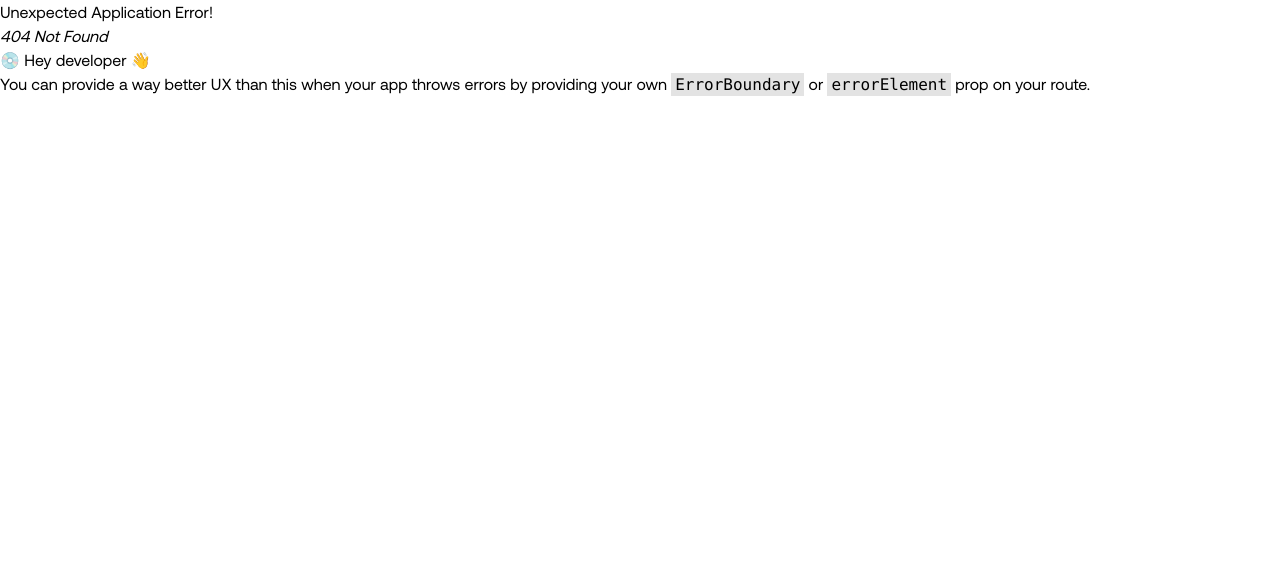
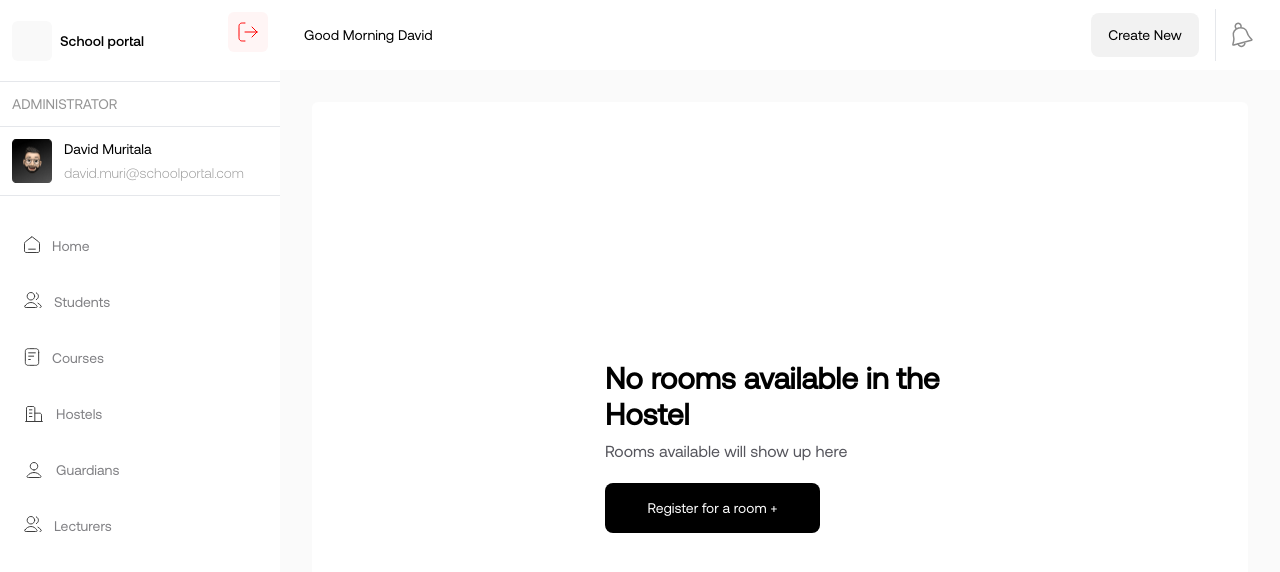
Before and after one commit to peaceabiodun/davids-project, a React (Create React App) app: page /dashboard/hostels in a window 1280 px wide. Before the commit this address had no page. Shown: the top 572 px of the page. Built offline with nearby package versions, Linux system fonts and the light colour scheme.

Commit message:
empty states

```diff
--- a/src/App.tsx
+++ b/src/App.tsx
@@ -12,6 +12,9 @@ import Home from './pages/home';
 import Students from './pages/students';
 import Courses from './pages/courses';
 import StudentDetails from './pages/students/student-details';
+import Hostels from './pages/hostels';
+import Guardians from './pages/guardians';
+import Lecturers from './pages/lecturers';
 
 const router = createBrowserRouter(
   createRoutesFromElements(
@@ -23,6 +26,9 @@ const router = createBrowserRouter(
         <Route path='students' element={<StudentDetails />} />
         {/* <Route path='students' element={<Students />} /> */}
         <Route path='courses' element={<Courses />} />
+        <Route path='hostels' element={<Hostels />} />
+        <Route path='guardians' element={<Guardians />} />
+        <Route path='lecturers' element={<Lecturers />} />
       </Route>
     </Route>
   )
--- /dev/null
+++ b/src/components/empty-state/index.tsx
@@ -0,0 +1,23 @@
+type EmptyStateProps = {
+  title: string;
+  subtext: string;
+  buttonText: string;
+};
+
+const EmptyState = ({ title, subtext, buttonText }: EmptyStateProps) => {
+  return (
+    <div className='bg-[#FAFAFA] p-4 w-full h-[90vh]'>
+      <div className='m-4 bg-white rounded-md h-full flex flex-col justify-center items-center'>
+        <div className='max-w-[350px]'>
+          <h2 className='text-3xl font-semibold'>{title}</h2>
+          <p className='text-[#55555C] mt-2'>{subtext}</p>
+          <button className='mt-5 bg-black text-white text-sm rounded-lg p-2 w-[215px] h-[50px] '>
+            {buttonText}
+          </button>
+        </div>
+      </div>
+    </div>
+  );
+};
+
+export default EmptyState;
--- a/src/components/sidebar/index.tsx
+++ b/src/components/sidebar/index.tsx
@@ -27,17 +27,17 @@ const Sidebar = () => {
     {
       name: 'Hostels',
       icon: <HostelIcon />,
-      route: '',
+      route: 'hostels',
     },
     {
       name: 'Guardians',
       icon: <UserIcon />,
-      route: '',
+      route: 'guardians',
     },
     {
       name: 'Lecturers',
       icon: <StudentIcon />,
-      route: '',
+      route: 'lecturers',
     },
   ];
 
--- /dev/null
+++ b/src/pages/guardians/index.tsx
@@ -0,0 +1,13 @@
+import EmptyState from '../../components/empty-state';
+
+const Guardians = () => {
+  return (
+    <EmptyState
+      title='No Guardians Available'
+      buttonText='Register  +'
+      subtext='Guardians available will show up here'
+    />
+  );
+};
+
+export default Guardians;
--- /dev/null
+++ b/src/pages/hostels/index.tsx
@@ -0,0 +1,13 @@
+import EmptyState from '../../components/empty-state';
+
+const Hostels = () => {
+  return (
+    <EmptyState
+      title='No rooms available in the Hostel'
+      buttonText='Register for a room +'
+      subtext='Rooms available will show up here'
+    />
+  );
+};
+
+export default Hostels;
--- /dev/null
+++ b/src/pages/lecturers/index.tsx
@@ -0,0 +1,13 @@
+import EmptyState from '../../components/empty-state';
+
+const Lecturers = () => {
+  return (
+    <EmptyState
+      title='No Registerd Lecturers available'
+      buttonText='Register  +'
+      subtext='Lecturers available will show up here'
+    />
+  );
+};
+
+export default Lecturers;
```
